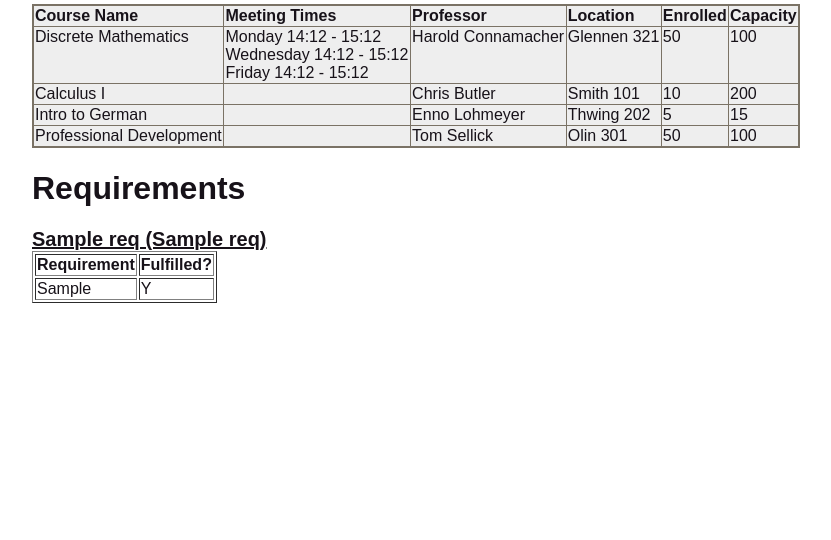
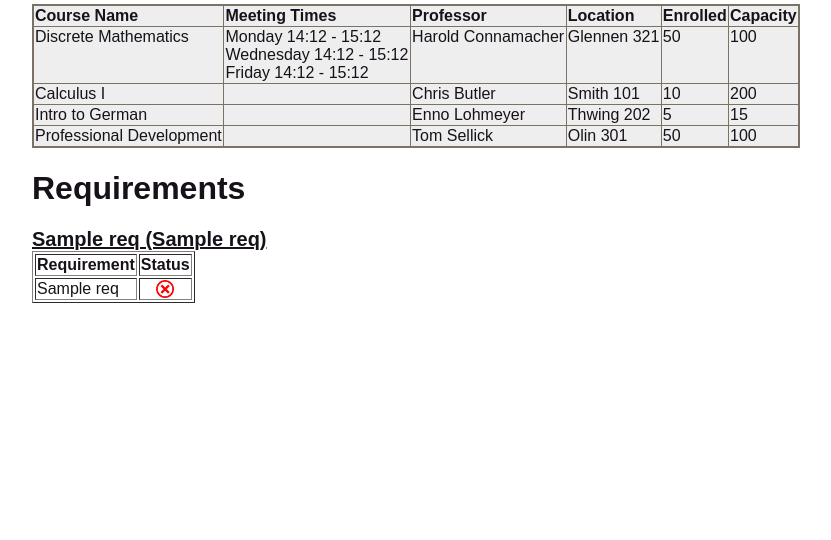
Before and after one commit to rinehart-eric/student-assistance-system, a Django app: template student_assistance_system/templates/student_assistance_system/index.html in a window 1280 px wide, after a click that opens the changed part. Shown: the part 114-654 px from the top of the page, without its empty margins (224-1055 px from the left). Run offline with Django 3.2, Linux system fonts and the light colour scheme; data comes from the database, SQL or seed files in the repository; tables that the repository leaves empty hold one stand-in row (values such as "Sample post"); the template is opened without the code that fills it: values that come from a table or form of the project are taken from there, most other values are stand-ins (such as "Sample title", 1, 10 or a date in 2020).

Commit message:
Calculation and display of requirement fulfillment status

```diff
--- a/student_assistance_system/models.py
+++ b/student_assistance_system/models.py
@@ -40,6 +40,14 @@ class Requirement(models.Model):
         course_set = Course.objects.all()
         course_set.query = pickle.loads(self.query)
         return course_set
+
+    def is_fulfilled_by(self, user):
+        course_set = self.get_course_set()
+        completed_courses = filter(lambda cc: course_set.contains(cc.course), user.profile.completedcourse_set.all())
+        if self.required_classes is not None:
+            return len(completed_courses) >= self.required_classes
+        else:
+            return sum([c.credit_hours for c in completed_courses], 0) >= self.required_hours
 
     def __unicode__(self):
         return self.name
--- a/student_assistance_system/static/student_assistance_system/style.css
+++ b/student_assistance_system/static/student_assistance_system/css/style.css
@@ -25,7 +25,6 @@ div#header {
 
 div#logo {
     float: left;
-    width: 45%;
     height: 100%;
     line-height: 55px;
     vertical-align: middle;
@@ -46,7 +45,6 @@ div#logo a:hover {
 
 div#links {
     text-align: right;
-    width: 45%;
     height: 100%;
     margin-left: auto;
     padding-top: 1px;
@@ -96,3 +94,12 @@ div#requirements a {
     font-weight: bold;
     margin: 0px 0px 5px 0px;
 }
+
+td.fulfilled {
+    background-image: url("../images/fulfilled.png");
+}
+
+td.unfulfilled {
+    background: url("../images/unfulfilled.png") no-repeat center center;
+    background-size: auto 90%;
+}
--- a/student_assistance_system/templates/student_assistance_system/base_site.html
+++ b/student_assistance_system/templates/student_assistance_system/base_site.html
@@ -3,7 +3,7 @@
 <!DOCTYPE html>
 <html lang="en">
 <head>
-    <link rel="stylesheet" href="{% static 'student_assistance_system/style.css' %}?{% now 'U' %}" />
+    <link rel="stylesheet" href="{% static 'student_assistance_system/css/style.css' %}?{% now 'U' %}" />
     <title>Student Assistance System - {% block location %}{% endblock %}</title>
 </head>
 
--- a/student_assistance_system/templates/student_assistance_system/fragments/requirements_view.html
+++ b/student_assistance_system/templates/student_assistance_system/fragments/requirements_view.html
@@ -1,6 +1,7 @@
 {% load static %}
+{% load sas_tags %}
 
-<script type="text/javascript" src="{% static 'student_assistance_system/requirements.js' %}"></script>
+<script type="text/javascript" src="{% static 'student_assistance_system/js/requirements.js' %}"></script>
 
 <div id="requirements">
 <h1>Requirements</h1>
@@ -10,12 +11,13 @@
     <table border="1">
         <tr>
             <th>Requirement</th>
-            <th>Fulfilled?</th>
+            <th>Status</th>
         </tr>
         {% for req in req_set.requirements.all %}
+        {% fulfilled req user as req_fulfilled %}
         <tr>
-            <td>{{ req.get_course_set }}</td>
-            <td>Y</td>
+            <td>{{ req }}</td>
+            <td class="{% if req_fulfilled %}fulfilled{% else %}unfulfilled{% endif %}" />
         </tr>
         {% endfor %}
     </table>
--- a/student_assistance_system/templatetags/sas_tags.py
+++ b/student_assistance_system/templatetags/sas_tags.py
@@ -8,6 +8,11 @@ def schedule_view(schedule):
     return dict(schedule=schedule)
 
 
-@register.inclusion_tag('student_assistance_system/fragments/requirements_view.html')
-def requirements_view(req_sets):
-    return dict(req_sets=req_sets)
+@register.inclusion_tag('student_assistance_system/fragments/requirements_view.html', takes_context=True)
+def requirements_view(context, req_sets):
+    return dict(user=context['user'], req_sets=req_sets)
+
+
+@register.simple_tag
+def fulfilled(requirement, user):
+    return requirement.is_fulfilled_by(user)
```
Also changed, not shown: student_assistance_system/static/student_assistance_system/images/fulfilled.png (added), student_assistance_system/static/student_assistance_system/images/fulfilled_by_schedule.png (added), student_assistance_system/static/student_assistance_system/images/unfulfilled.png (added), student_assistance_system/static/student_assistance_system/js/requirements.js (renamed from student_assistance_system/static/student_assistance_system/requirements.js).
